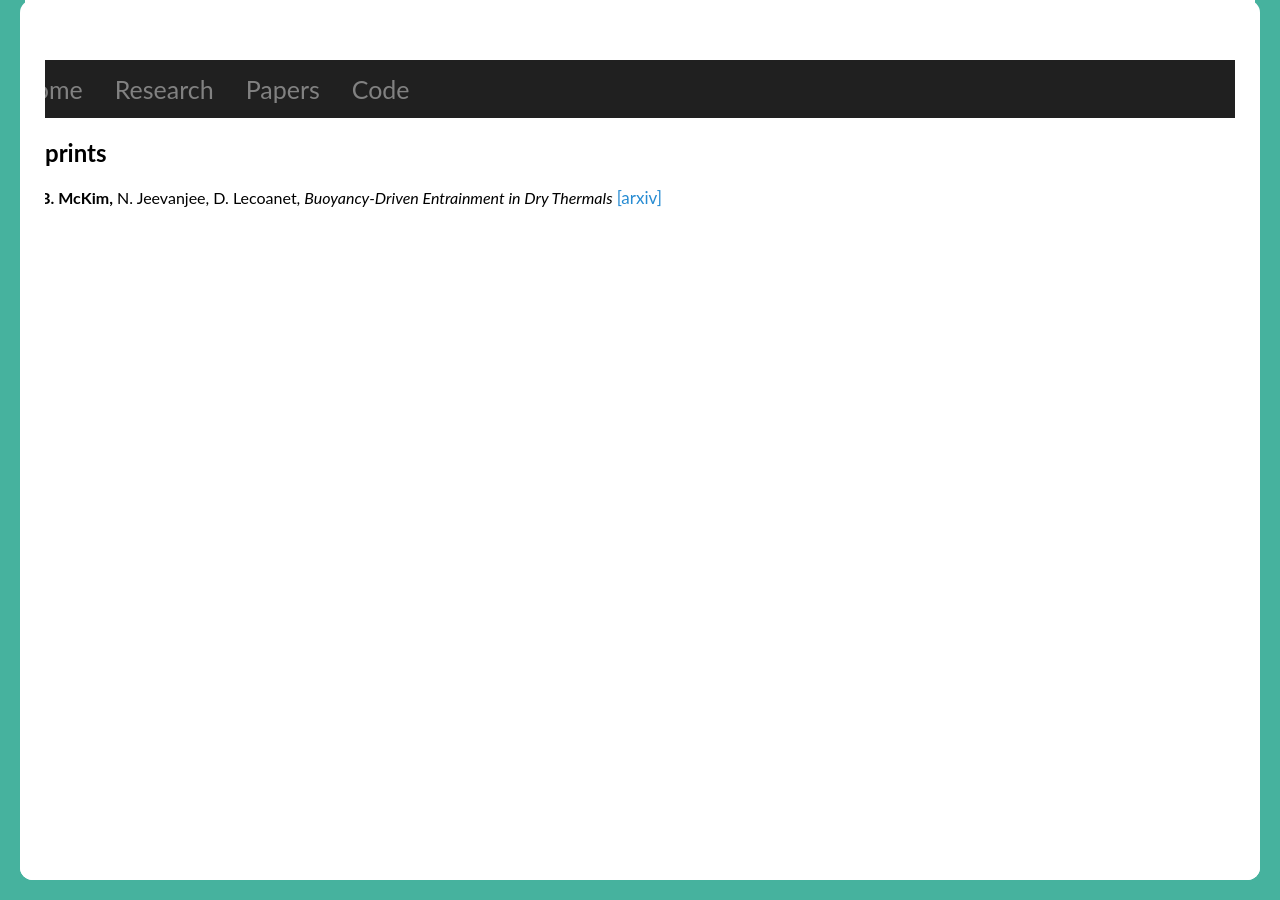
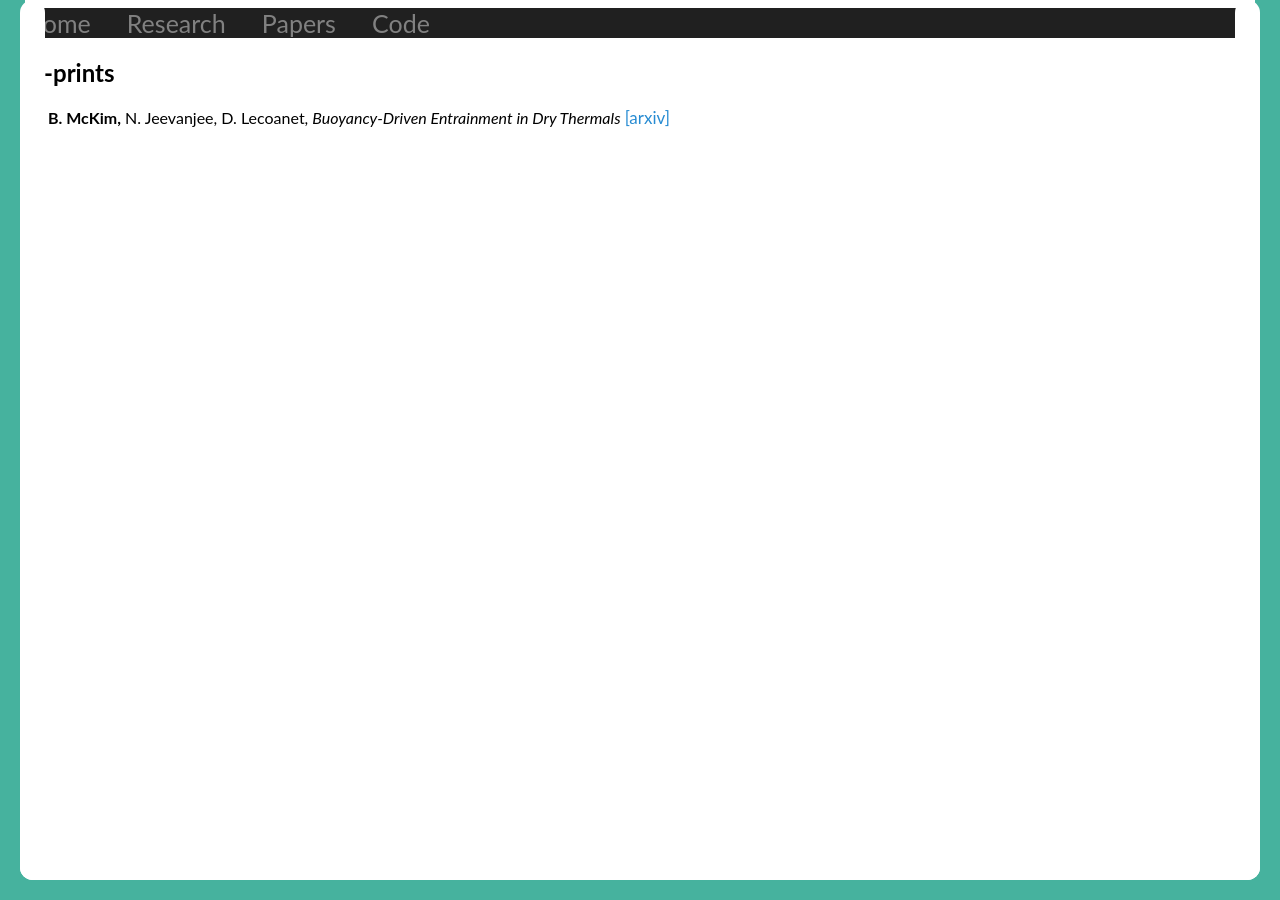
Before and after one commit to mckimb/mckimb.github.io, a Jekyll site: the page built from papers/index.html, in a window 1280 px wide. Built offline with Jekyll 4.4.1, drawn with Linux system fonts in a browser that asks for light colours.

Commit message:
Update main.css

```diff
--- a/css/main.css
+++ b/css/main.css
@@ -1,5 +1,5 @@
 body {
-    margin: 60px auto;
+    // margin: 60px auto;
     // margin-left: 250px;
     // width: 70%;
     font-family: "Lato", sans-serif;
@@ -116,7 +116,7 @@ nav ul li, footer ul li {
 }
 
 .topnav a {
-  float: left;
+  float: none;
   font-size: 25px;
   color: #818181;
   text-align: center;
```
